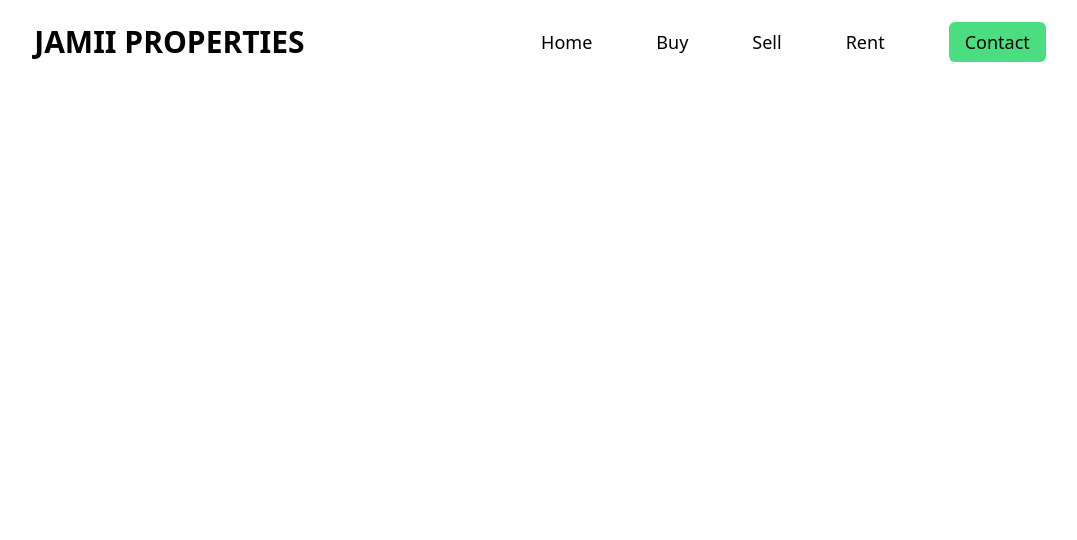
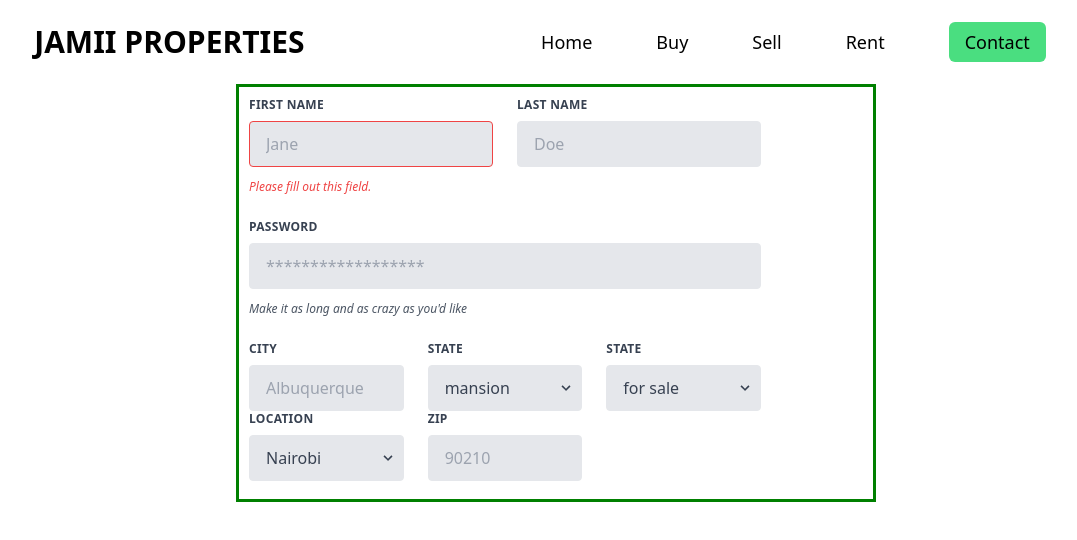
Before and after one commit to VinceXIV/real-estate-project--front-end, a React (Create React App) app: page /sell in a window 1280 px wide. Shown: the top 540 px of the page, without its empty margins (84-1161 px from the left). Built offline with nearby package versions, Linux system fonts and the light colour scheme.

Commit message:
fetch from backend working

```diff
--- a/src/pages/Buy.js
+++ b/src/pages/Buy.js
@@ -1,9 +1,12 @@
 import React from "react";
 import Card from "./Card";
 import Hero from "../components/Hero";
+import { useEffect, useState } from "react"
 
 
 function Buy() {
+
+    const [houses, setHouses] = useState([])
     const imageCSS = {
         width: "100%",
         maxWidth: "1240px",
@@ -16,28 +19,19 @@ function Buy() {
         gridTemplateRows: "auto",
         gridGap: "20px",
       }
-
+    useEffect(()=>{
+        fetch("http://localhost:9292/houses")
+        .then((responce)=>responce.json())
+        .then((data)=>setHouses(data))
+    },[])
+    console.log(houses)
     return(
         <>
         <Hero  />
         <div style={imageCSS}>
-            <Card   />
-            <Card />
-            <Card />
-            <Card />
-            <Card />
-            <Card />
-            <Card />
-            <Card />
-            <Card />
-            <Card />
-            <Card />
-            <Card />
-            <Card />
-            <Card />
-            <Card />
-            <Card />
-
+            { houses.map((house)=>
+            <Card house={house} key={house.id} />
+            )}
         </div>
         </>
     )
--- a/src/pages/Card.js
+++ b/src/pages/Card.js
@@ -1,21 +1,21 @@
 import React from "react";
 
-function Card() {
+function Card({house}) {
     return(
 <>
-    <div class="max-w-sm bg-white rounded-lg border border-gray-200 shadow-md dark:bg-gray-800 dark:border-gray-700">
-        <a href="#">
-            <img class="rounded-t-lg" src="https://media.istockphoto.com/id/155666671/vector/vector-illustration-of-red-house-icon.jpg?s=612x612&w=0&k=20&c=tBqaabvmjFOBVUibZxbd8oWJqrFR5dy-l2bEDJMtZ40=" alt="" />
-        </a>
-        <div class="p-5">
-            <a href="#">
-                <h5 class="mb-2 text-2xl font-bold tracking-tight text-gray-900 dark:text-white">4 bedroom mansion</h5>
-            </a>
-            <p class="mb-3 font-normal text-gray-700 dark:text-gray-400">Here are the biggest enterprise technology acquisitions of 2021 so far, in reverse chronological order.</p>
-            <a href="#" class="inline-flex items-center py-2 px-3 text-sm font-medium text-center text-white bg-blue-700 rounded-lg hover:bg-blue-800 focus:ring-4 focus:outline-none focus:ring-blue-300 dark:bg-blue-600 dark:hover:bg-blue-700 dark:focus:ring-blue-800">
+    <div className="max-w-sm bg-white rounded-lg border border-gray-200 shadow-md dark:bg-gray-800 dark:border-gray-700">
+        <div >
+            <img className="rounded-t-lg" src={house.image} alt="" />
+        </div>
+        <div className="p-5">
+            <div href="#">
+                <h5 className="mb-2 text-2xl font-bold tracking-tight text-gray-900 dark:text-white">${house.price}</h5>
+            </div>
+            <p className="mb-3 font-normal text-gray-700 dark:text-gray-400">{house.description}</p>
+            <button className="inline-flex items-center py-2 px-3 text-sm font-medium text-center text-white bg-blue-700 rounded-lg hover:bg-blue-800 focus:ring-4 focus:outline-none focus:ring-blue-300 dark:bg-blue-600 dark:hover:bg-blue-700 dark:focus:ring-blue-800">
                 Read more
-                <svg aria-hidden="true" class="ml-2 -mr-1 w-4 h-4" fill="currentColor" viewBox="0 0 20 20" xmlns="http://www.w3.org/2000/svg"><path fill-rule="evenodd" d="M10.293 3.293a1 1 0 011.414 0l6 6a1 1 0 010 1.414l-6 6a1 1 0 01-1.414-1.414L14.586 11H3a1 1 0 110-2h11.586l-4.293-4.293a1 1 0 010-1.414z" clip-rule="evenodd"></path></svg>
-            </a>
+                <svg aria-hidden="true" className="ml-2 -mr-1 w-4 h-4" fill="currentColor" viewBox="0 0 20 20" xmlns="http://www.w3.org/2000/svg"><path fill-rule="evenodd" d="M10.293 3.293a1 1 0 011.414 0l6 6a1 1 0 010 1.414l-6 6a1 1 0 01-1.414-1.414L14.586 11H3a1 1 0 110-2h11.586l-4.293-4.293a1 1 0 010-1.414z" clip-rule="evenodd"></path></svg>
+            </button>
         </div>
     </div>
 </>
--- a/src/pages/Rent.js
+++ b/src/pages/Rent.js
@@ -1,6 +1,5 @@
 import React from "react";
 import Hero from "../components/Hero";
-import Card from "./Card";
 
 const Rent = () => {
     const imageCSS = {
@@ -20,22 +19,6 @@ const Rent = () => {
         <>
         <Hero  />
         <div style={imageCSS}>
-            <Card   />
-            <Card />
-            <Card />
-            <Card />
-            <Card />
-            <Card />
-            <Card />
-            <Card />
-            <Card />
-            <Card />
-            <Card />
-            <Card />
-            <Card />
-            <Card />
-            <Card />
-            <Card />
 
         </div>
         </>
--- a/src/pages/Sell.js
+++ b/src/pages/Sell.js
@@ -2,7 +2,100 @@ import React from "react";
 
 
 const Sell = () => {
+    const centreCss = {
+        margin: "auto",
+        width: "50%",
+        border: "3px solid green",
+        padding: "10px"
+    }
+    return(
+    <div style={centreCss}>
+    <form class="w-full max-w-lg">
+    <div class="flex flex-wrap -mx-3 mb-6" >
+      <div class="w-full md:w-1/2 px-3 mb-6 md:mb-0">
+        <label class="block uppercase tracking-wide text-gray-700 text-xs font-bold mb-2" for="grid-first-name">
+          First Name
+        </label>
+        <input class="appearance-none block w-full bg-gray-200 text-gray-700 border border-red-500 rounded py-3 px-4 mb-3 leading-tight focus:outline-none focus:bg-white" id="grid-first-name" type="text" placeholder="Jane"/>
+        <p class="text-red-500 text-xs italic">Please fill out this field.</p>
+      </div>
+      <div class="w-full md:w-1/2 px-3">
+        <label class="block uppercase tracking-wide text-gray-700 text-xs font-bold mb-2" for="grid-last-name">
+          Last Name
+        </label>
+        <input class="appearance-none block w-full bg-gray-200 text-gray-700 border border-gray-200 rounded py-3 px-4 leading-tight focus:outline-none focus:bg-white focus:border-gray-500" id="grid-last-name" type="text" placeholder="Doe"/>
+      </div>
+    </div>
+    <div class="flex flex-wrap -mx-3 mb-6">
+      <div class="w-full px-3">
+        <label class="block uppercase tracking-wide text-gray-700 text-xs font-bold mb-2" for="grid-password">
+          Password
+        </label>
+        <input class="appearance-none block w-full bg-gray-200 text-gray-700 border border-gray-200 rounded py-3 px-4 mb-3 leading-tight focus:outline-none focus:bg-white focus:border-gray-500" id="grid-password" type="password" placeholder="******************"/>
+        <p class="text-gray-600 text-xs italic">Make it as long and as crazy as you'd like</p>
+      </div>
+    </div>
+    <div class="flex flex-wrap -mx-3 mb-2">
+      <div class="w-full md:w-1/3 px-3 mb-6 md:mb-0">
+        <label class="block uppercase tracking-wide text-gray-700 text-xs font-bold mb-2" for="grid-city">
+          City
+        </label>
+        <input class="appearance-none block w-full bg-gray-200 text-gray-700 border border-gray-200 rounded py-3 px-4 leading-tight focus:outline-none focus:bg-white focus:border-gray-500" id="grid-city" type="text" placeholder="Albuquerque"/>
+      </div>
+      <div class="w-full md:w-1/3 px-3 mb-6 md:mb-0">
+        <label class="block uppercase tracking-wide text-gray-700 text-xs font-bold mb-2" for="grid-state">
+          State
+        </label>
+        <div class="relative">
+          <select class="block appearance-none w-full bg-gray-200 border border-gray-200 text-gray-700 py-3 px-4 pr-8 rounded leading-tight focus:outline-none focus:bg-white focus:border-gray-500" id="grid-state">
+            <option>mansion</option>
+            <option>bungalow</option>
+            <option>Mansionet</option>
+          </select>
+          <div class="pointer-events-none absolute inset-y-0 right-0 flex items-center px-2 text-gray-700">
+            <svg class="fill-current h-4 w-4" xmlns="http://www.w3.org/2000/svg" viewBox="0 0 20 20"><path d="M9.293 12.95l.707.707L15.657 8l-1.414-1.414L10 10.828 5.757 6.586 4.343 8z"/></svg>
+          </div>
+        </div>
+      </div>
+      <div class="w-full md:w-1/3 px-3 mb-6 md:mb-0">
+        <label class="block uppercase tracking-wide text-gray-700 text-xs font-bold mb-2" for="grid-state">
+          State
+        </label>
+        <div class="relative">
+          <select class="block appearance-none w-full bg-gray-200 border border-gray-200 text-gray-700 py-3 px-4 pr-8 rounded leading-tight focus:outline-none focus:bg-white focus:border-gray-500" id="grid-state">
+            <option>for sale</option>
+            <option>rental</option>
 
-    return
+          </select>
+          <div class="pointer-events-none absolute inset-y-0 right-0 flex items-center px-2 text-gray-700">
+            <svg class="fill-current h-4 w-4" xmlns="http://www.w3.org/2000/svg" viewBox="0 0 20 20"><path d="M9.293 12.95l.707.707L15.657 8l-1.414-1.414L10 10.828 5.757 6.586 4.343 8z"/></svg>
+          </div>
+        </div>
+      </div>
+      <div class="w-full md:w-1/3 px-3 mb-6 md:mb-0">
+        <label class="block uppercase tracking-wide text-gray-700 text-xs font-bold mb-2" for="grid-state">
+          Location
+        </label>
+        <div class="relative">
+          <select class="block appearance-none w-full bg-gray-200 border border-gray-200 text-gray-700 py-3 px-4 pr-8 rounded leading-tight focus:outline-none focus:bg-white focus:border-gray-500" id="grid-state">
+            <option>Nairobi</option>
+            <option>Nakuru</option>
+            <option>Mombasa</option>
+          </select>
+          <div class="pointer-events-none absolute inset-y-0 right-0 flex items-center px-2 text-gray-700">
+            <svg class="fill-current h-4 w-4" xmlns="http://www.w3.org/2000/svg" viewBox="0 0 20 20"><path d="M9.293 12.95l.707.707L15.657 8l-1.414-1.414L10 10.828 5.757 6.586 4.343 8z"/></svg>
+          </div>
+        </div>
+      </div>
+      <div class="w-full md:w-1/3 px-3 mb-6 md:mb-0">
+        <label class="block uppercase tracking-wide text-gray-700 text-xs font-bold mb-2" for="grid-zip">
+          Zip
+        </label>
+        <input class="appearance-none block w-full bg-gray-200 text-gray-700 border border-gray-200 rounded py-3 px-4 leading-tight focus:outline-none focus:bg-white focus:border-gray-500" id="grid-zip" type="text" placeholder="90210"/>
+      </div>
+    </div>
+  </form>
+  </div>
+  )
 }
 export default Sell;
```
